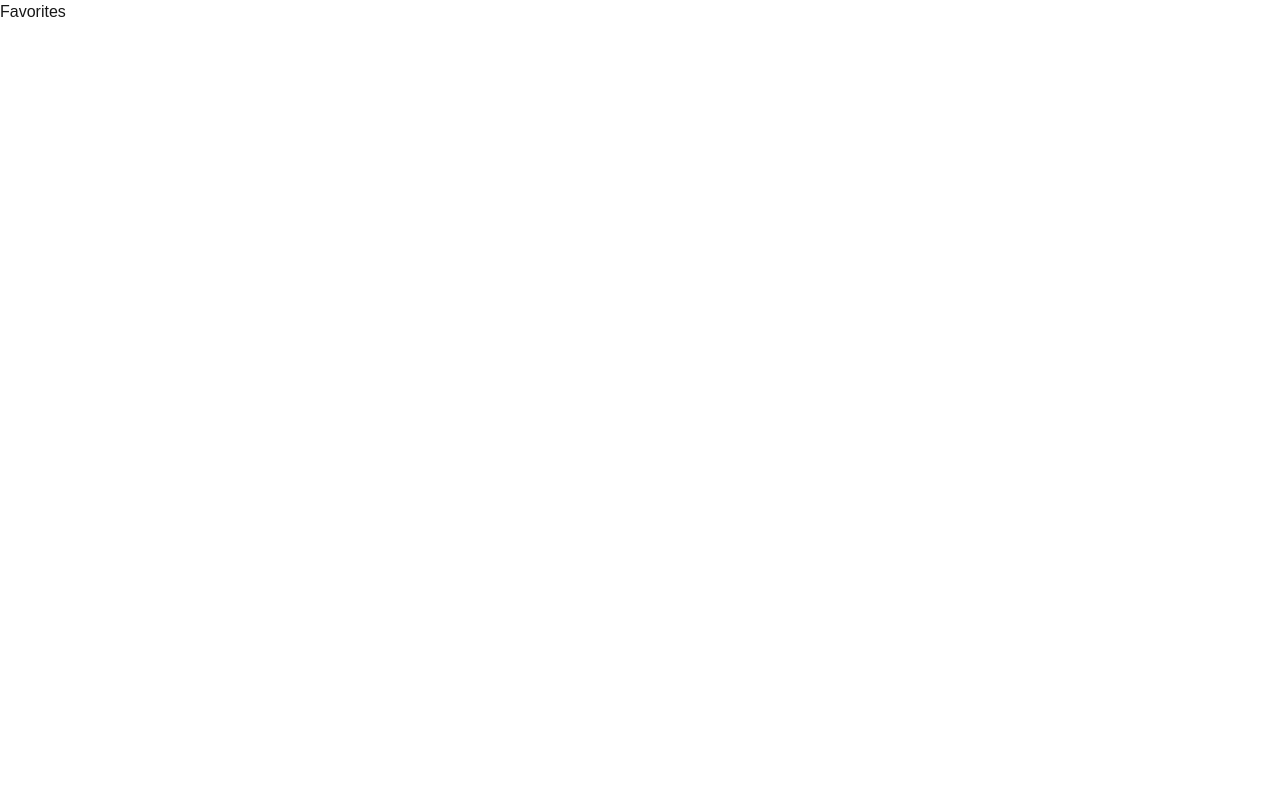
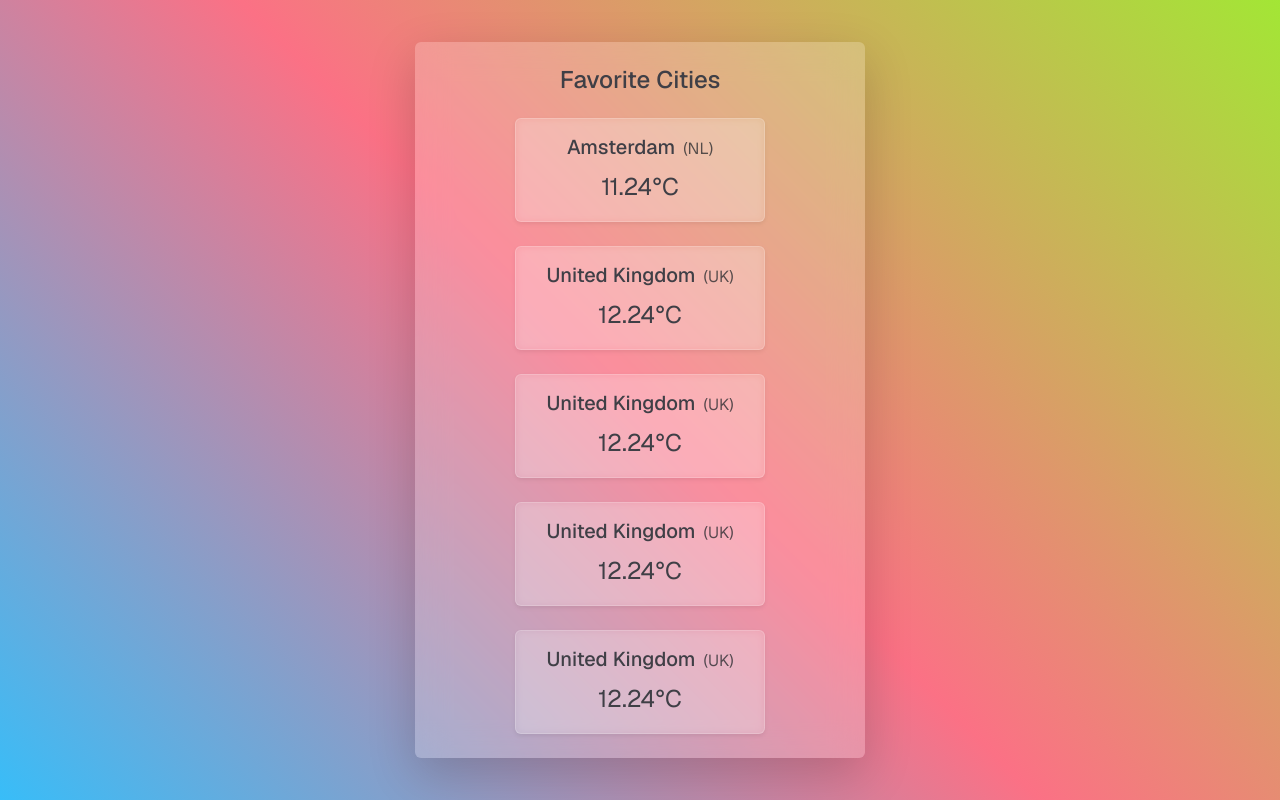
Before and after one commit to gordienkodev/TestWork07, a Next.js app: page /favorites in a window 1280 px wide. Built offline with nearby package versions, Linux system fonts and the light colour scheme.

Commit message:
feat: add favorite city

```diff
--- /dev/null
+++ b/src/app/favorites/page.module.scss
@@ -0,0 +1,13 @@
+.page {
+  font-family: var(--font-geist-sans);
+}
+
+.custom_gradient {
+  background-image: linear-gradient(45deg, #38bdf8, #fb7185, #a3e635);
+}
+
+@media (width <= 600px) {
+  .main {
+    align-items: center;
+  }
+}
--- a/src/app/favorites/page.tsx
+++ b/src/app/favorites/page.tsx
@@ -1,3 +1,14 @@
+import { FavoritesCity } from '../../components/FavoritesCity/FavoritesCity'
+import styles from './page.module.scss'
+
 export default function Favorites() {
-  return <div>Favorites</div>
+  return (
+    <div className={styles.page}>
+      <main
+        className={`${styles.custom_gradient} d-flex flex-column gap-3 justify-content-center align-items-center vh-100 w-100`}
+      >
+        <FavoritesCity />
+      </main>
+    </div>
+  )
 }
--- a/src/components/CityWeather/data.ts
+++ b/src/components/CityWeather/data.ts
@@ -4,6 +4,36 @@ export const mockForecast = {
   state: 'North Holland',
   lat: 52.3727598,
   lon: 4.8936041,
+}
+
+export const mockFavoritesCity = {
+  list: [
+    {
+      name: 'Amsterdam',
+      country: 'NL',
+      temp: 11.24,
+    },
+    {
+      name: 'United Kingdom',
+      country: 'UK',
+      temp: 12.24,
+    },
+    {
+      name: 'United Kingdom',
+      country: 'UK',
+      temp: 12.24,
+    },
+    {
+      name: 'United Kingdom',
+      country: 'UK',
+      temp: 12.24,
+    },
+    {
+      name: 'United Kingdom',
+      country: 'UK',
+      temp: 12.24,
+    },
+  ],
 }
 
 export const mockForecastList = {
--- /dev/null
+++ b/src/components/FavoritesCity/FavoritesCity.module.scss
@@ -0,0 +1,25 @@
+@use '@/app/bootstrap-deps.scss' as *;
+
+.custom_styles {
+  @include media-breakpoint-up(md) {
+    max-width: 450px;
+  }
+
+  background-color: rgba(255, 255, 255, 0.2);
+  backdrop-filter: blur(16px);
+  color: #3f3f46;
+
+  box-shadow: 0 4px 6px -1px rgb(0 0 0 / 0.1);
+}
+
+.city_card {
+  background: rgba(255, 255, 255, 0.1);
+  backdrop-filter: blur(5px);
+  border: 1px solid rgba(255, 255, 255, 0.2);
+  min-width: 250px;
+  transition: transform 0.3s ease;
+
+  &:hover {
+    transform: translateY(-5px);
+  }
+}
--- /dev/null
+++ b/src/components/FavoritesCity/FavoritesCity.tsx
@@ -0,0 +1,28 @@
+import { mockFavoritesCity } from '../CityWeather/data'
+import styles from './FavoritesCity.module.scss'
+
+export const FavoritesCity = () => {
+  return (
+    <div
+      className={`${styles.custom_styles} w-100 p-4 d-flex flex-column text-center align-items-center justify-content-center px-md-4 rounded shadow-lg`}
+    >
+      <h2 className="fs-4 mb-4">Favorite Cities</h2>
+      <div className="d-flex gap-4 flex-wrap justify-content-center">
+        {mockFavoritesCity.list.map((city, index) => (
+          <div
+            key={index}
+            className={`${styles.city_card} d-flex flex-column align-items-center p-3 rounded shadow-sm`}
+          >
+            <div className="d-flex align-items-baseline gap-2">
+              <h3 className="fs-5 mb-0">{city.name}</h3>
+              <span className="fs-6 text-muted">({city.country})</span>
+            </div>
+            <div className="mt-2">
+              <p className="fs-4 mb-0">{city.temp}°C</p>
+            </div>
+          </div>
+        ))}
+      </div>
+    </div>
+  )
+}
```
